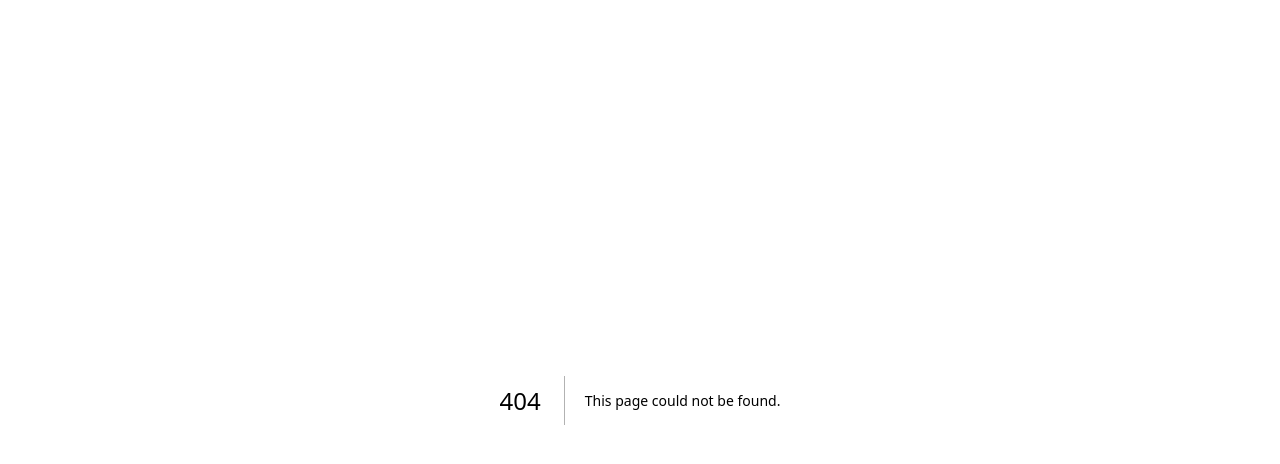
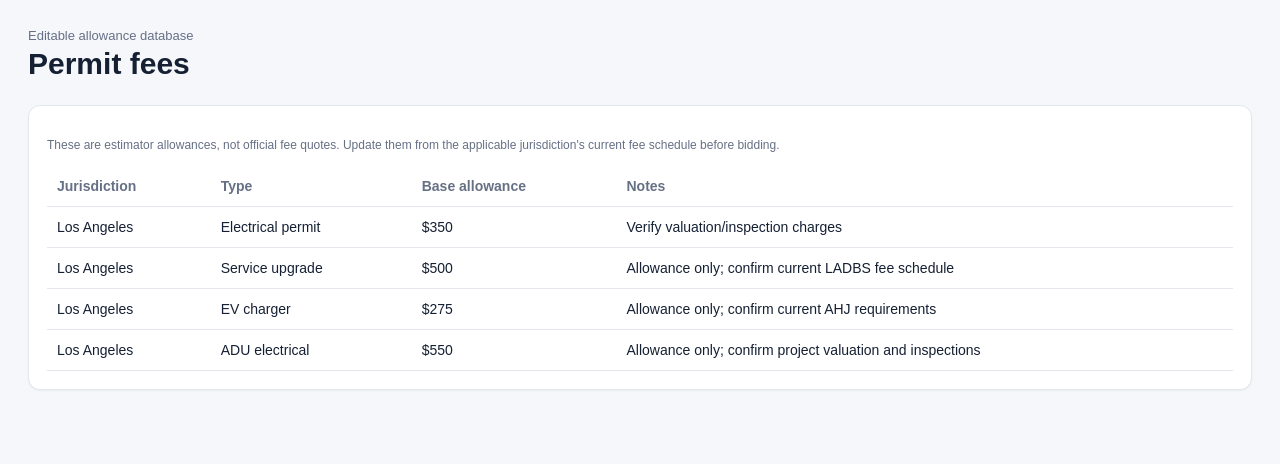
Before and after one commit to amyelectric2012-tech/electric-estimate-work, a Next.js app: page /permits in a window 1280 px wide. Before the commit this address had no page. Shown: the top 464 px of the page. Built offline with nearby package versions, Linux system fonts and the light colour scheme.

Commit message:
Add contractor workflow: app/permits/page.tsx

```diff
--- /dev/null
+++ b/app/permits/page.tsx
@@ -0,0 +1 @@
+const fees=[["Los Angeles","Electrical permit",350,"Verify valuation/inspection charges"],["Los Angeles","Service upgrade",500,"Allowance only; confirm current LADBS fee schedule"],["Los Angeles","EV charger",275,"Allowance only; confirm current AHJ requirements"],["Los Angeles","ADU electrical",550,"Allowance only; confirm project valuation and inspections"]];export default function Permits(){return <main className="main" style={{marginLeft:0,width:"100%"}}><div className="topbar"><div><div className="eyebrow">Editable allowance database</div><h1 className="title">Permit fees</h1></div></div><div className="card"><p className="note">These are estimator allowances, not official fee quotes. Update them from the applicable jurisdiction's current fee schedule before bidding.</p><table className="table"><thead><tr><th>Jurisdiction</th><th>Type</th><th>Base allowance</th><th>Notes</th></tr></thead><tbody>{fees.map(f=><tr key={f[1]}><td>{f[0]}</td><td>{f[1]}</td><td>{'$'}{f[2]}</td><td>{f[3]}</td></tr>)}</tbody></table></div></main>}
```
